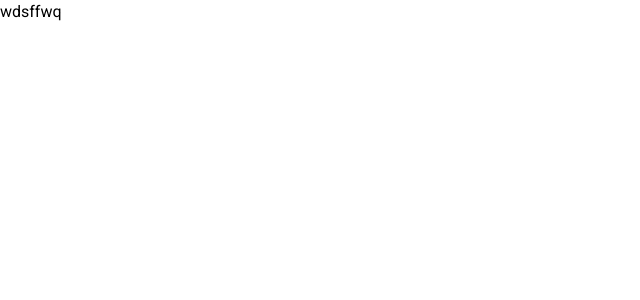
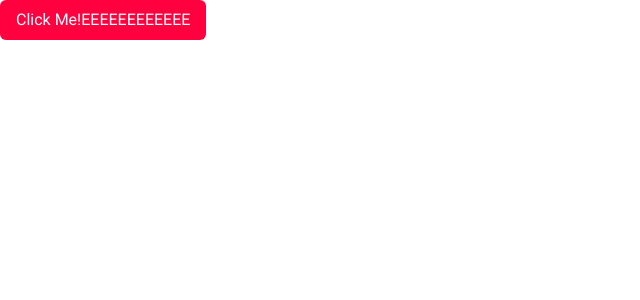
Before and after one commit to FaresAhmed50/Car_Wash, a React (Vite) app: page / in a window 1280 px wide. Shown: the top 300 px of the page, without its empty margins (0-640 px from the left). Built offline with nearby package versions, Linux system fonts and the light colour scheme; a web font is replaced by a local one.

Commit message:
Adding the Button file

```diff
--- a/package.json
+++ b/package.json
@@ -14,6 +14,7 @@
     "@fortawesome/free-solid-svg-icons": "^6.7.1",
     "@fortawesome/react-fontawesome": "^0.2.2",
     "font-awesome": "^4.7.0",
+    "prop-types": "^15.8.1",
     "react": "^18.3.1",
     "react-dom": "^18.3.1",
     "react-router-dom": "^7.0.2"
--- a/src/App.css
+++ b/src/App.css
@@ -0,0 +1,4 @@
+
+.btn{
+
+}
--- a/src/App.jsx
+++ b/src/App.jsx
@@ -2,6 +2,9 @@
 import './App.css'
 import { FontAwesomeIcon } from '@fortawesome/react-fontawesome';
 import { faCoffee } from '@fortawesome/free-solid-svg-icons';
+import Button from "./components/Button/Button.jsx";
+
+
 
 function App() {
 
@@ -9,8 +12,9 @@ function App() {
   return (
     <>
 
-    <h1>wdsffwq</h1>
-
+      <Button
+      text="Click Me!EEEEEEEEEEEE"
+      />
 
 
 
--- /dev/null
+++ b/src/components/Button/Button.jsx
@@ -0,0 +1,24 @@
+import React from 'react'
+import propTypes from 'prop-types'
+import {text} from "@fortawesome/fontawesome-svg-core";
+
+
+Button.prototype = {
+    text : propTypes.string.isRequired,
+    onClick: propTypes.func,
+    type: propTypes.oneOf(["'button', 'submit', 'reset'"]),
+    className: propTypes.string,
+}
+
+
+
+export default function Button({ text, onClick, type = 'button', className = '' }) {
+    return (
+       <button type={type}
+       onClick={onClick}
+       className={`bg-[--main-color] btn ${className}`}
+       >
+           {text}
+       </button>
+    )
+}
--- a/src/components/Navbar/Navbar.jsx
+++ b/src/components/Navbar/Navbar.jsx
@@ -1,4 +1,7 @@
 import React from 'react'
+
+
+
 
 export default function Navbar() {
   return (
--- a/src/index.css
+++ b/src/index.css
@@ -9,6 +9,10 @@
     --font-heading:"Playfair Display", serif;
     --font-content: "Roboto", sans-serif;
 
+ }
+
+ .btn{
+  @apply px-4 py-2 rounded-md text-white
  }
 
  body
```
Also changed, not shown: 1 other file (tests, documents, lock files or other folders).
